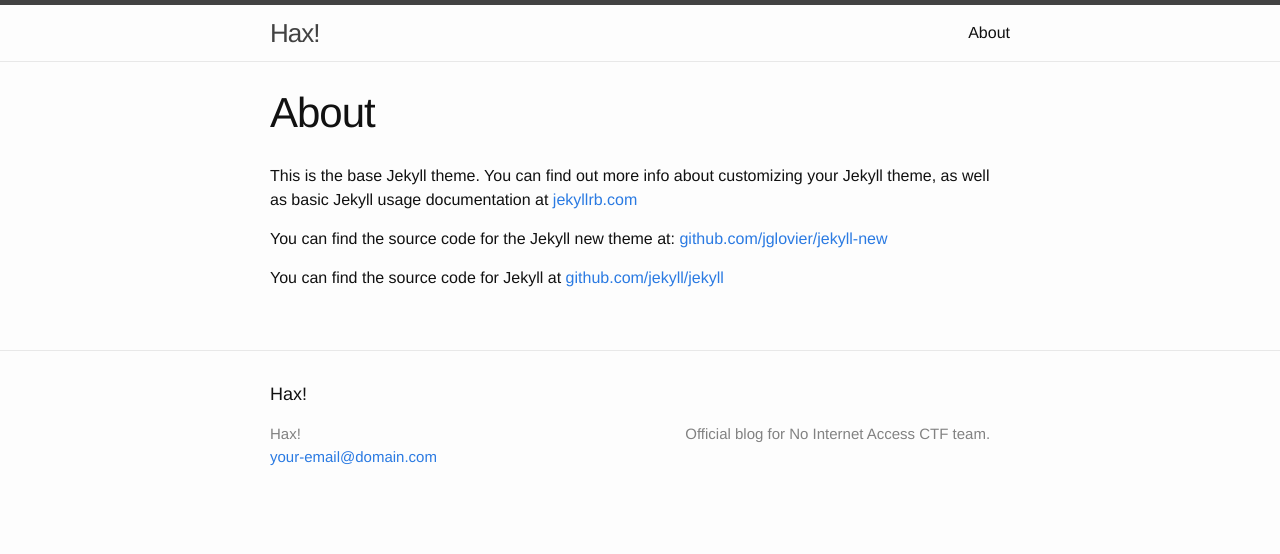
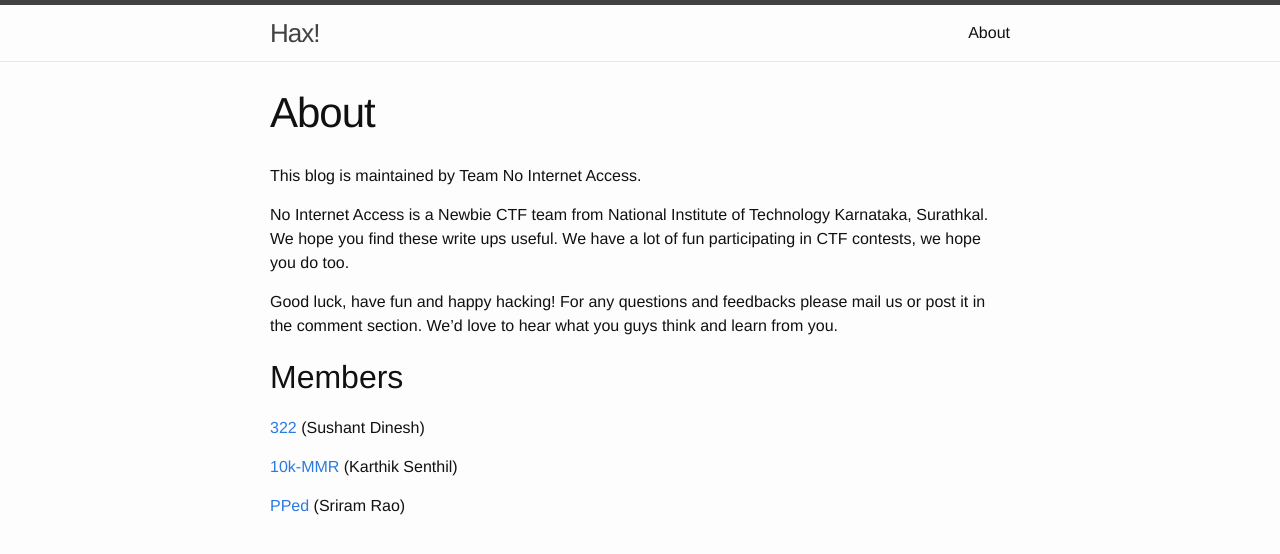
Before and after one commit to karthiksenthil/NIA-ctf.github.io, a Jekyll site: the page built from about.md, in a window 1280 px wide. Shown: the top 554 px of the page. Built offline with Jekyll 4.4.1, drawn with Linux system fonts in a browser that asks for light colours.

```diff
--- a/Gemfile
+++ b/Gemfile
@@ -4,3 +4,4 @@ require 'open-uri'
 require 'json'
 versions = JSON.parse(open('https://pages.github.com/versions.json').read)
 gem 'github-pages', versions['github-pages']
+gem 'jekyll-gist'
--- a/_config.yml
+++ b/_config.yml
@@ -1,12 +1,31 @@
 # Site settings
 title: Hax!
-email: your-email@domain.com
+email: sushant.dinesh94@gmail.com
 description: > # this means to ignore newlines until "baseurl:"
-  Official blog for No Internet Access CTF team.
+  Official blog of No Internet Access.
 baseurl: "" # the subpath of your site, e.g. /blog/
 url: "http://NIA-ctf.github.io" # the base hostname & protocol for your site
-#twitter_username:
-#github_username:
-
 # Build settings
 markdown: kramdown
+
+authors:
+  sushant:
+    name: Sushant Dinesh
+    display_name: 322
+    gravatar:
+    email: sushant.dinesh94@gmail.com
+    github: sushant94
+
+  karthik:
+    name: Karthik Senthil
+    display_name: 10k-MMR
+    gravatar:
+    email: karthik.senthil94@gmail.com
+    github: karthiksenthil
+
+  sriram:
+    name: Sriram Rao
+    display_name: PPed
+    email: sriramrao04@gmail.com
+    gravatar:
+    github: sriram-rao
--- a/_includes/footer.html
+++ b/_includes/footer.html
@@ -7,7 +7,7 @@
     <div class="footer-col-wrapper">
       <div class="footer-col  footer-col-1">
         <ul class="contact-list">
-          <li>{{ site.title }}</li>
+          <li>322</li>
           <li><a href="mailto:{{ site.email }}">{{ site.email }}</a></li>
         </ul>
       </div>
--- a/_layouts/default.html
+++ b/_layouts/default.html
@@ -13,8 +13,6 @@
       </div>
     </div>
 
-    {% include footer.html %}
-
   </body>
 
 </html>
--- a/_layouts/post.html
+++ b/_layouts/post.html
@@ -1,11 +1,12 @@
 ---
 layout: default
 ---
+{{% assign author = site.authors[page.author] %}}
 <div class="post">
 
   <header class="post-header">
     <h1 class="post-title">{{ page.title }}</h1>
-    <p class="post-meta">{{ page.date | date: "%b %-d, %Y" }}{% if page.author %} • {{ page.author }}{% endif %}{% if page.meta %} • {{ page.meta }}{% endif %}</p>
+    <p class="post-meta">{{ page.date | date: "%b %-d, %Y" }}{% if author %} • {{ author }}{% endif %}{% if page.meta %} • {{ page.meta }}{% endif %}</p>
   </header>
 
   <article class="post-content">
--- a/about.md
+++ b/about.md
@@ -4,8 +4,16 @@ title: About
 permalink: /about/
 ---
 
-This is the base Jekyll theme. You can find out more info about customizing your Jekyll theme, as well as basic Jekyll usage documentation at [jekyllrb.com](http://jekyllrb.com/)
+This blog is maintained by Team No Internet Access.
 
-You can find the source code for the Jekyll new theme at: [github.com/jglovier/jekyll-new](https://github.com/jglovier/jekyll-new)
+No Internet Access is a Newbie CTF team from National Institute of Technology Karnataka, Surathkal. We hope you find these write ups useful. We have a lot of fun participating in CTF contests, we hope you do too.
 
-You can find the source code for Jekyll at [github.com/jekyll/jekyll](https://github.com/jekyll/jekyll)
+Good luck, have fun and happy hacking!
+For any questions and feedbacks please mail us or post it in the comment section. We'd love to hear what you guys think and learn from you.
+
+
+## Members
+{% for author in site.authors %}
+[{{ author[1].display_name }}](http://github.com/{{author[1].github}})
+({{ author[1].name }})
+{% endfor %}
```
Also changed, not shown: _posts/2014-09-28-welcome-to-jekyll.markdown (deleted, +0 -25 lines), _posts/2014-09-29-suCTF-Quals-2014.markdown (added, +26 -0 lines), Gemfile.lock, _plugins/ext.rb (added), assets/AzadiTower.png (added).
